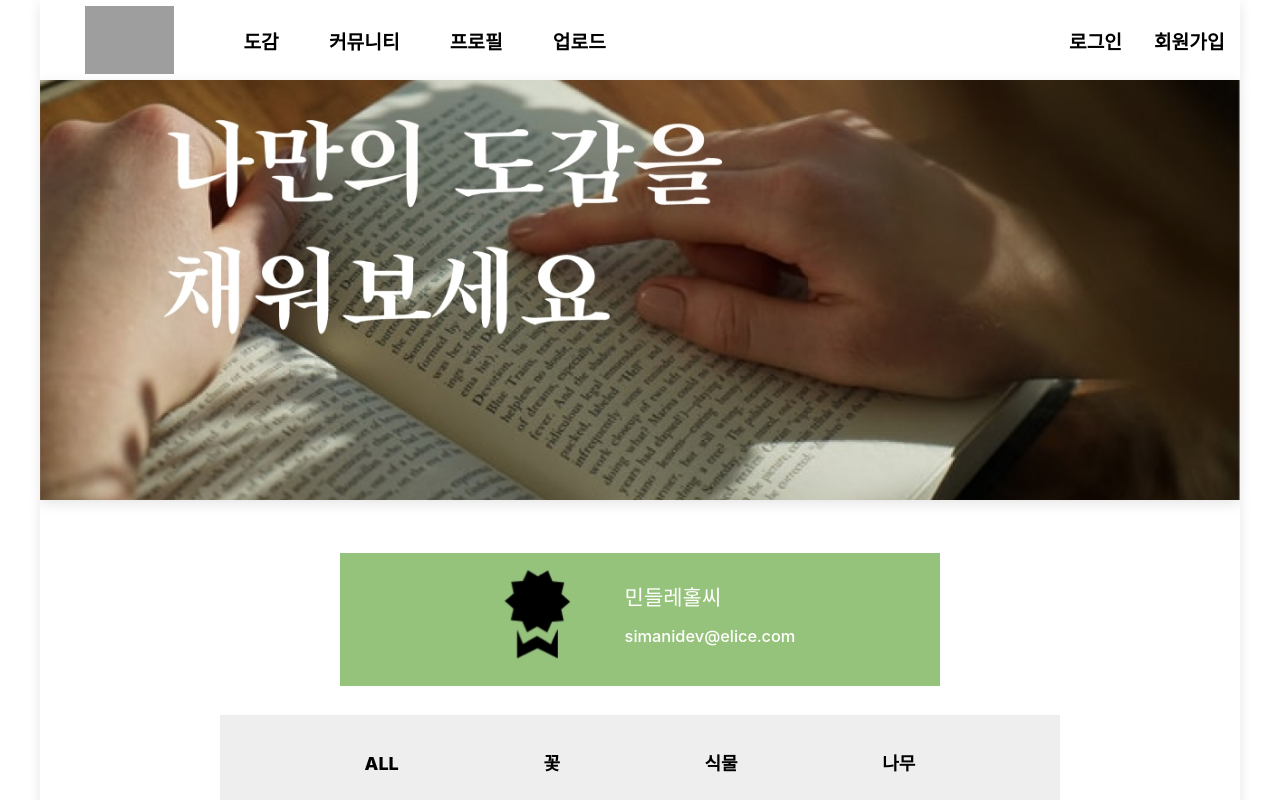
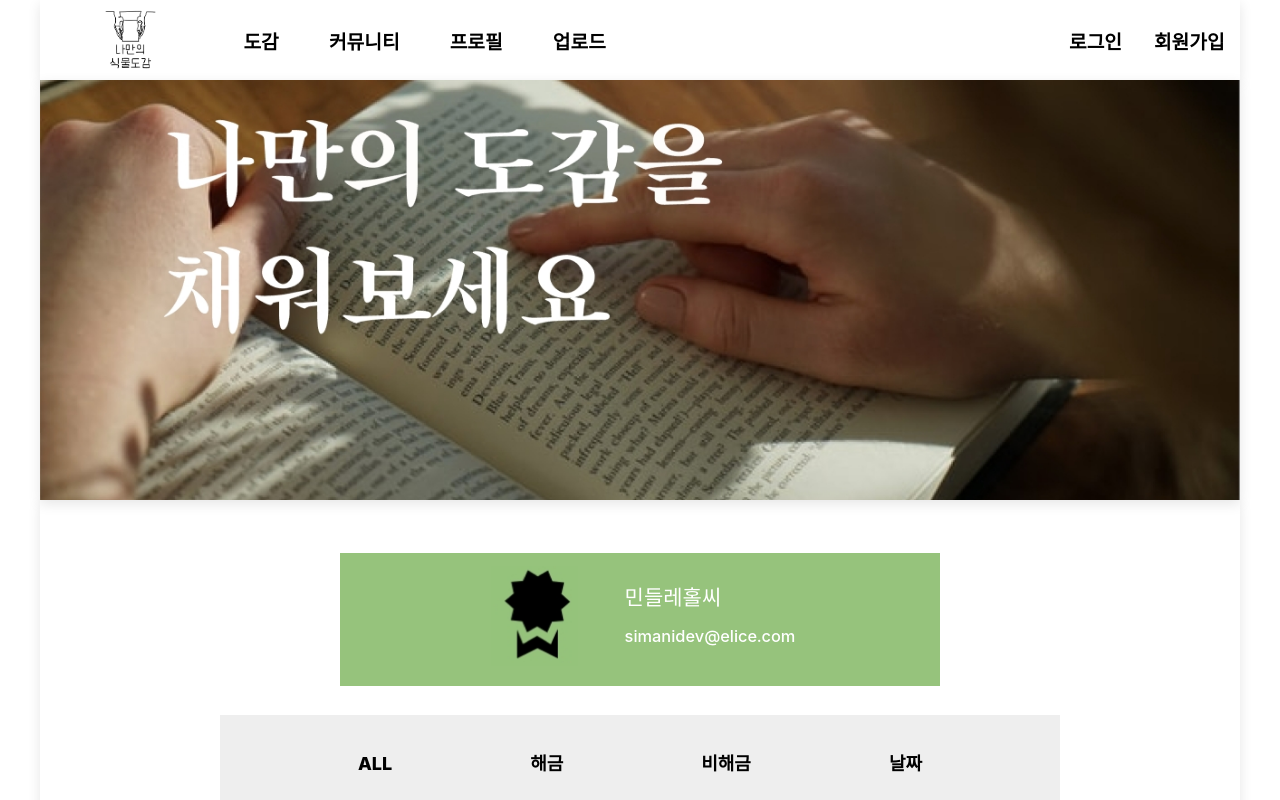
Before and after one commit to aprilgarden34/Project-for-portfolio, a Next.js app in the folder front/: page /book in a window 1280 px wide. Shown: the top 800 px of the page. Built offline with nearby package versions, Linux system fonts and the light colour scheme; grey boxes are pictures that could not be loaded.

Commit message:
[chore] 디자인 작은 변경

```diff
--- a/front/components/desktop/Book/BookHeader_Index/search_option/SearchOption.tsx
+++ b/front/components/desktop/Book/BookHeader_Index/search_option/SearchOption.tsx
@@ -6,9 +6,9 @@ const SearchOption: React.FC = () => {
       <div className={styles.searchOptionBox}>
         <div className={styles.searchOption}>
           <p>ALL</p>
-          <p>꽃</p>
-          <p>식물</p>
-          <p>나무</p>
+          <p>해금</p>
+          <p>비해금</p>
+          <p>날짜</p>
         </div>
       </div>
     </>
```
Also changed, not shown: front/pages/community/uesrposting/index.tsx (added, +11 -0 lines), front/pages/index.tsx (+1 -9 lines), front/public/images/나만의식물도감로고.png (added).
